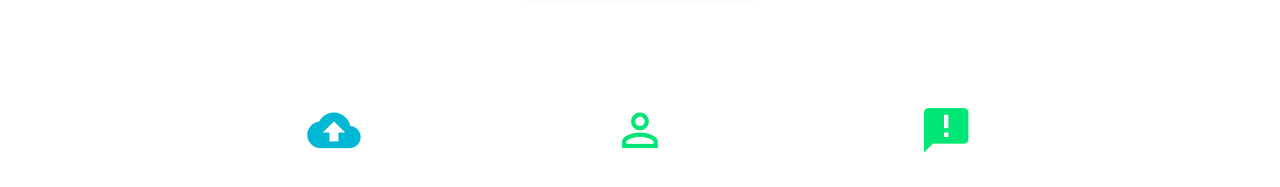
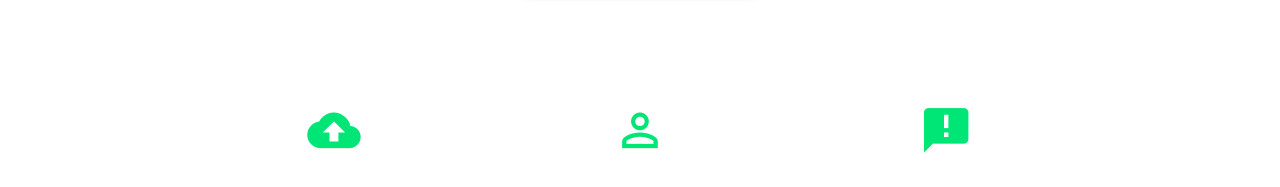
Before and after one commit to mrjaypeasmith/Product, a plain HTML site: page index.html in a window 1280 px wide. Shown: the part 988-1175 px from the top of the page. Drawn offline with nearby package versions, Linux system fonts and the light colour scheme.

Commit message:
icon colors

```diff
--- a/index.html
+++ b/index.html
@@ -86,7 +86,7 @@
         <div class="row center">
           <div class="col s12 m4" data-aos="fade-up" data-aos-delay="50" data-aos-duration="1000" data-aos-once="true">
             <div class="icon-block">
-              <h2 class="center cyan-text text-accent-4">
+              <h2 class="center green-text text-accent-3">
                 <i class="material-icons">cloud_upload</i>
               </h2>
               <h5 class="center">Beneficiary Led Input</h5>
```
